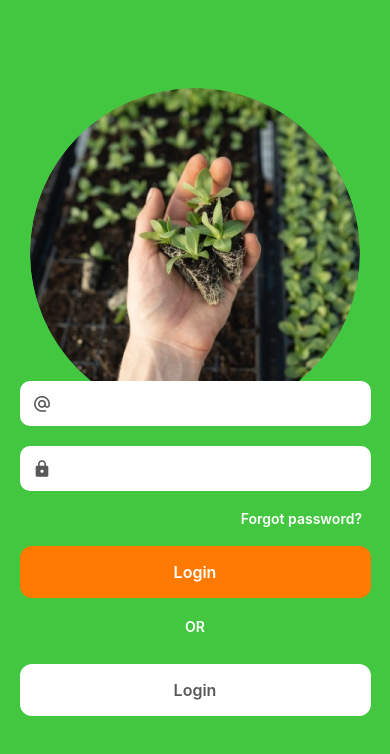
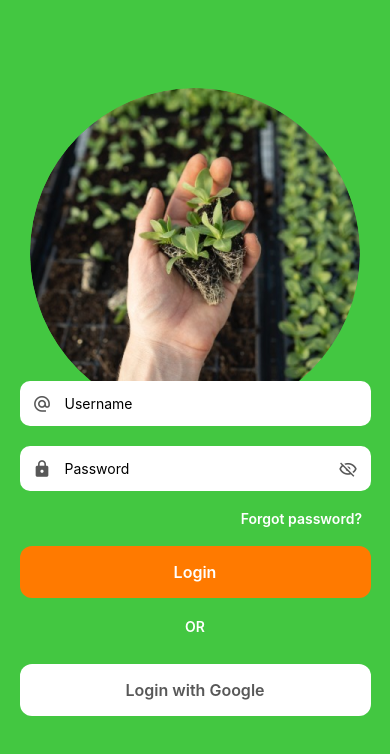
Before and after one commit to anirudh-mk/agriculture-automation-using-iot-frontend-app, a React Native app: screen /loginScreen in a window 390 px wide. Shown: the top 754 px of the page. Built offline with nearby package versions, Linux system fonts and the light colour scheme.

Commit message:
feat(screens/LoginScreen): some features updated

```diff
--- a/screens/LoginScreen.js
+++ b/screens/LoginScreen.js
@@ -4,6 +4,7 @@ import CirculerImage from '../components/CirculerImage'
 import TextButton from '../components/TextButton'
 import colors from '../utils/Colors'
 import IconTextInput from '../components/IconTextInput'
+import IconPasswordInput from '../components/IconPasswordInput'
 
 const LoginScreen = () => {
   return (
@@ -23,17 +24,17 @@ const LoginScreen = () => {
                 color={colors.white}
                 icon='at'
                 borderRadious={ 10 }
-                isPassword={ false }
+                placeholder='Username'
             />
         </View>
         <View style={ styles.passwordContainer }>
-            <IconTextInput
+            <IconPasswordInput
                 width='90%'
                 height={ 45 }
                 color={colors.white}
                 icon='lock'
                 borderRadious={ 10 }
-                isPassword={ true }
+                placeholder='Password'
             />
         </View>
         <View style={ styles.forgotPassword }>
@@ -58,8 +59,9 @@ const LoginScreen = () => {
                 height={ 52 }
                 width='90%'
                 borderRadious={ 12 }
-                name='Login'
+                name='Login with Google'
                 textColor={ colors.gray }
+                onPress={()=>console.log('heoo')}
                 />
         </View>
     </View>
```
